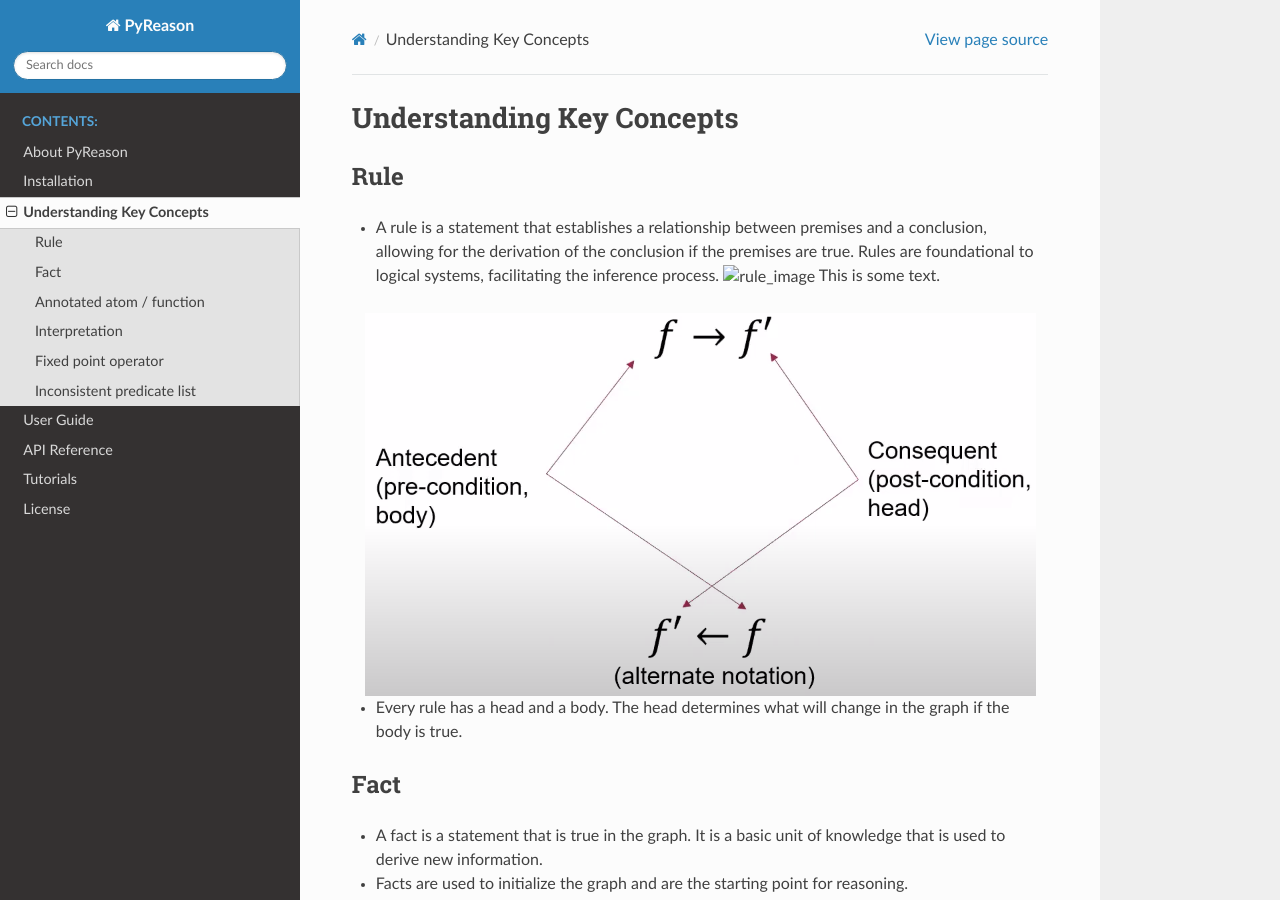
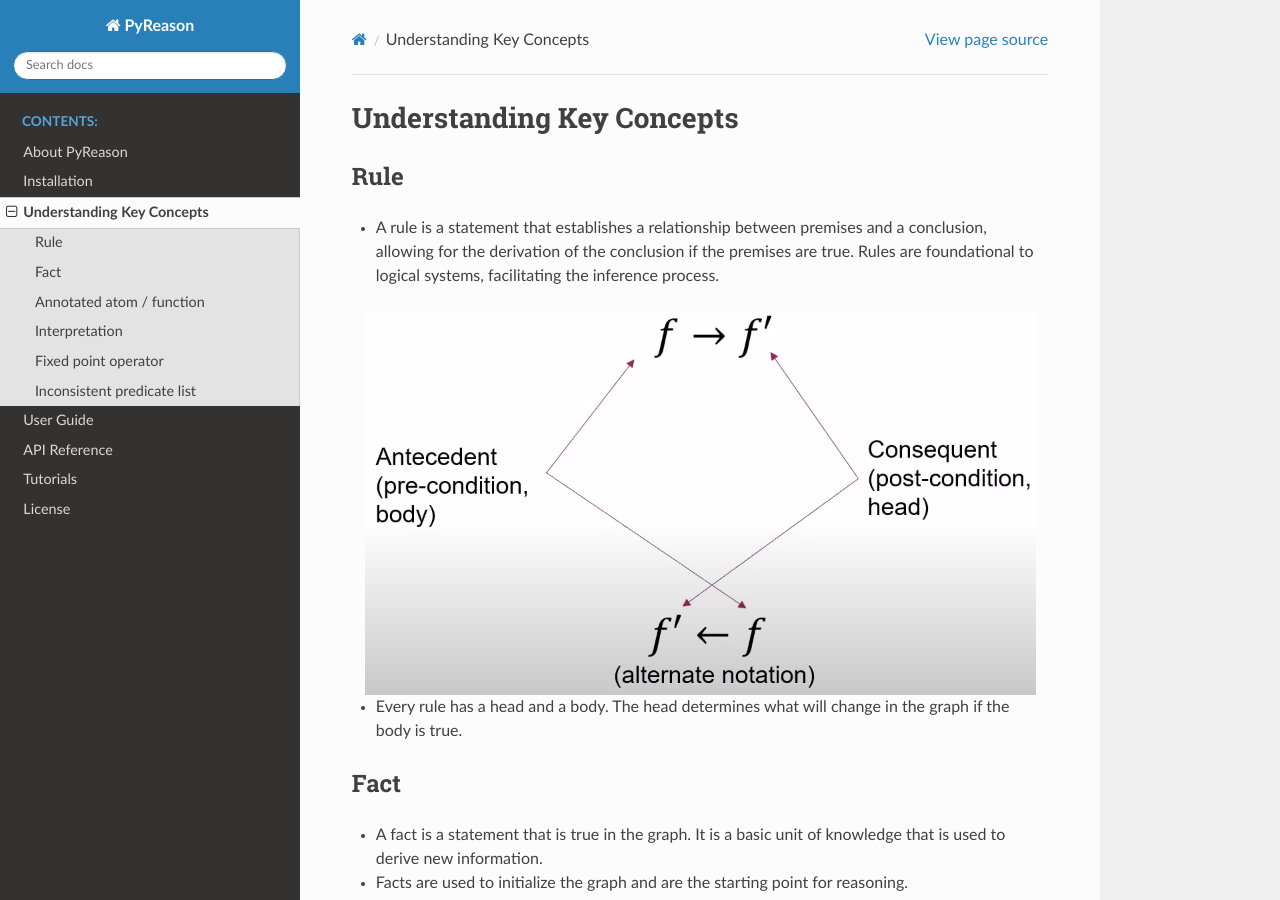
Before and after one commit to lab-v2/pyreason, a Sphinx documentation site: the page built from docs/source/key_concepts/key_concepts.rst, in a window 1280 px wide and 900 px high. Built offline with Sphinx 7.4.7 and the Read the Docs theme 3.1.0, drawn with Linux system fonts in a browser that asks for light colours; pages that are not in the unit, such as notebooks, are missing from menus.

```diff
--- a/docs/source/key_concepts/key_concepts.rst
+++ b/docs/source/key_concepts/key_concepts.rst
@@ -7,11 +7,10 @@ Rule
 -  A rule is a statement that establishes a relationship between
    premises and a conclusion, allowing for the derivation of the
    conclusion if the premises are true. Rules are foundational to
-   logical systems, facilitating the inference process. |rule_image|
-   This is some text.
+   logical systems, facilitating the inference process.
+
 
 .. image:: rule_image.png
-   :alt: A description of the image
    :align: center
 
 -  Every rule has a head and a body. The head determines what will
```
